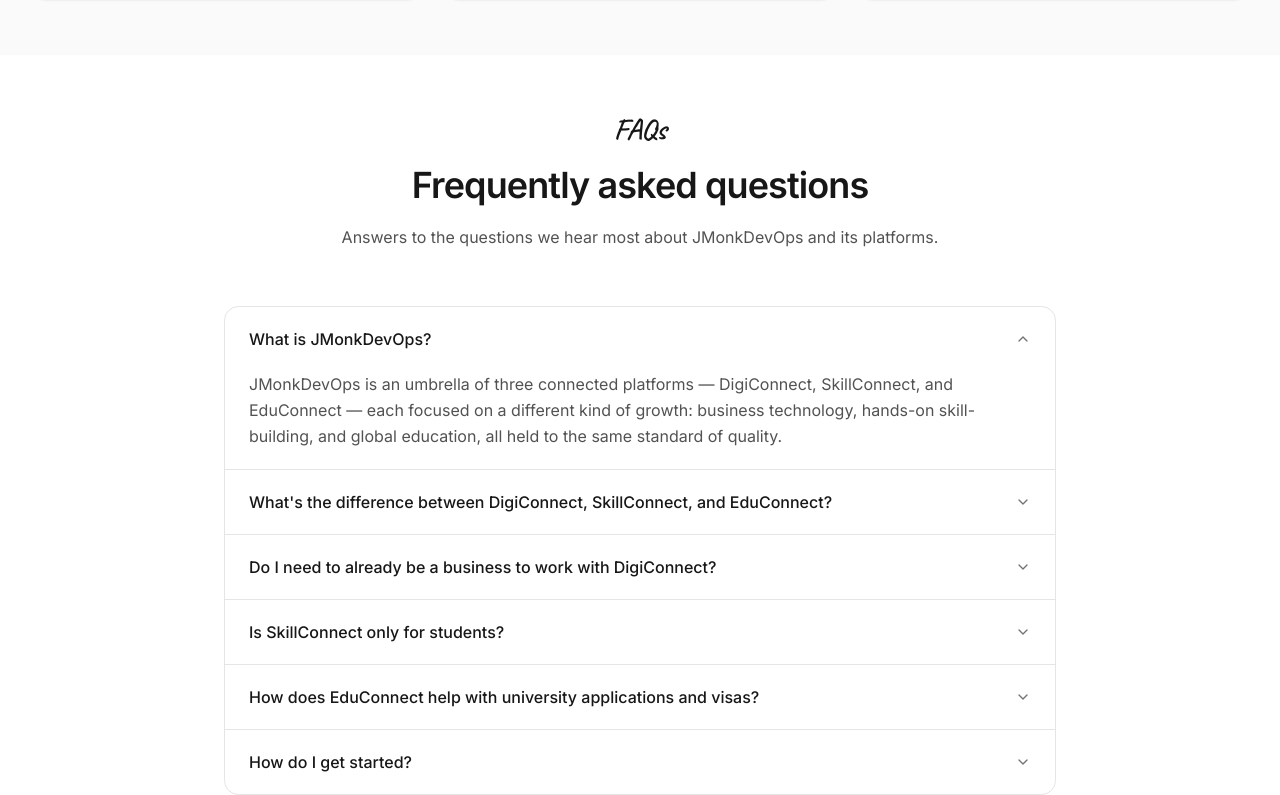
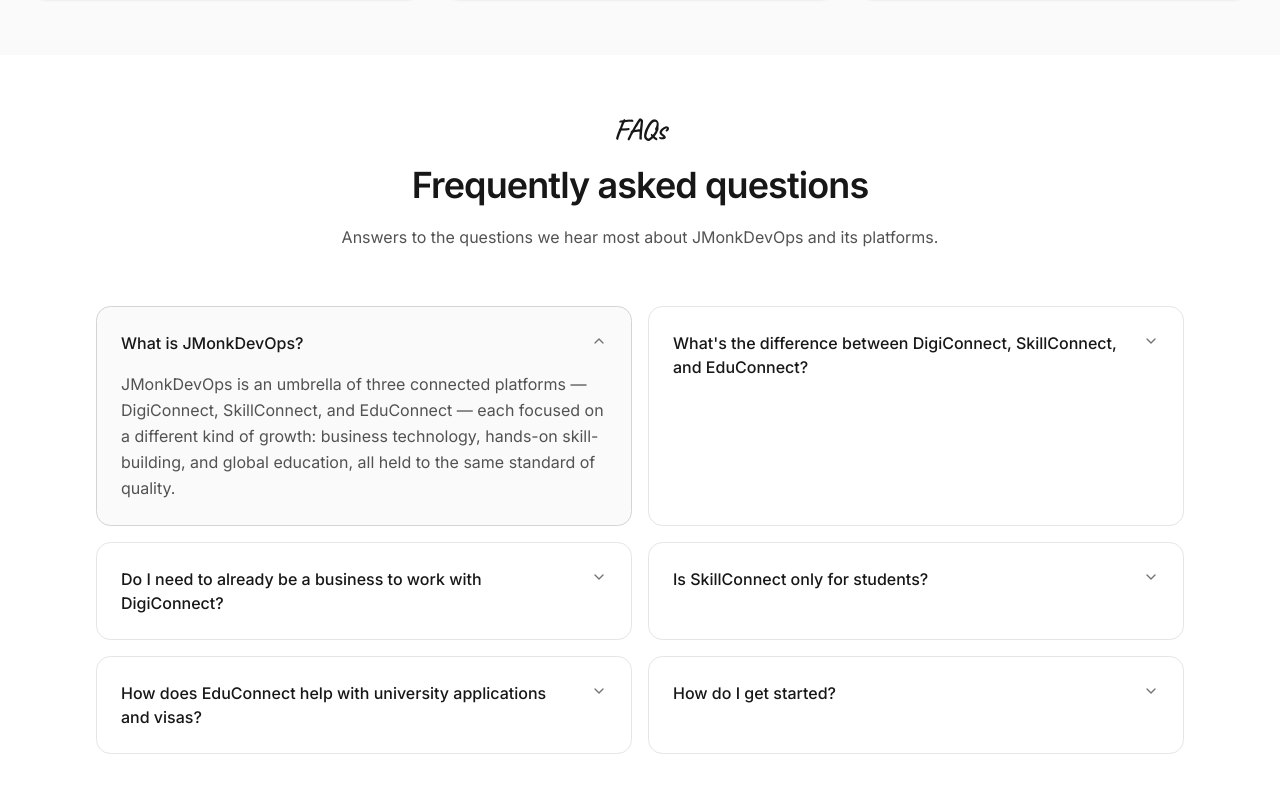
Before and after one commit to LeelaMohan217/J-Monk-Devops, a React (Vite) app: page / in a window 1280 px wide. Shown: the part 2085-2880 px from the top of the page. Built offline with nearby package versions, Linux system fonts and the light colour scheme.

Commit message:
Redesign FAQ section as a two-column card grid
Replaces the single-column divided list with independently expandable bordered cards laid out two per row on md+ screens.

```diff
--- a/src/pages/home/FAQSection.jsx
+++ b/src/pages/home/FAQSection.jsx
@@ -10,7 +10,7 @@
 
   return (
     <section className="bg-white py-10 md:py-14">
-      <div className="max-w-4xl mx-auto px-6 md:px-8 flex flex-col gap-14">
+      <div className="max-w-6xl mx-auto px-6 md:px-8 flex flex-col gap-14">
         <SectionHeading
           eyebrow="FAQs"
           title="Frequently asked questions"
@@ -22,17 +22,25 @@
           initial="hidden"
           whileInView="show"
           viewport={{ once: true, amount: 0.2 }}
-          className="flex flex-col divide-y divide-neutral-200 rounded-2xl border border-neutral-200"
+          className="grid gap-4 md:grid-cols-2"
         >
           {faqs.map((faq, index) => {
             const isOpen = openIndex === index;
             return (
-              <motion.div key={faq.question} variants={fadeIn("up", 0.1)}>
+              <motion.div
+                key={faq.question}
+                variants={fadeIn("up", 0.1)}
+                className={`rounded-2xl border p-6 transition-colors duration-300 ${
+                  isOpen
+                    ? "border-neutral-300 bg-neutral-50"
+                    : "border-neutral-200 hover:border-neutral-300"
+                }`}
+              >
                 <button
                   type="button"
                   onClick={() => setOpenIndex(isOpen ? null : index)}
                   aria-expanded={isOpen}
-                  className="flex w-full items-center justify-between gap-4 px-6 py-5 text-left"
+                  className="flex w-full items-start justify-between gap-4 text-left"
                 >
                   <span className="text-sm md:text-base font-medium text-neutral-900">
                     {faq.question}
@@ -41,7 +49,7 @@
                     initial={false}
                     animate={{ rotate: isOpen ? 180 : 0 }}
                     transition={{ duration: 0.25, ease: "easeInOut" }}
-                    className="shrink-0"
+                    className="shrink-0 mt-0.5"
                   >
                     <ChevronDown className="w-4 h-4 text-neutral-500" />
                   </motion.span>
@@ -56,7 +64,7 @@
                       transition={{ duration: 0.3, ease: [0.16, 1, 0.3, 1] }}
                       className="overflow-hidden"
                     >
-                      <p className="px-6 pb-5 text-sm md:text-base leading-relaxed text-neutral-600">
+                      <p className="pt-4 text-sm md:text-base leading-relaxed text-neutral-600">
                         {faq.answer}
                       </p>
                     </motion.div>
```
